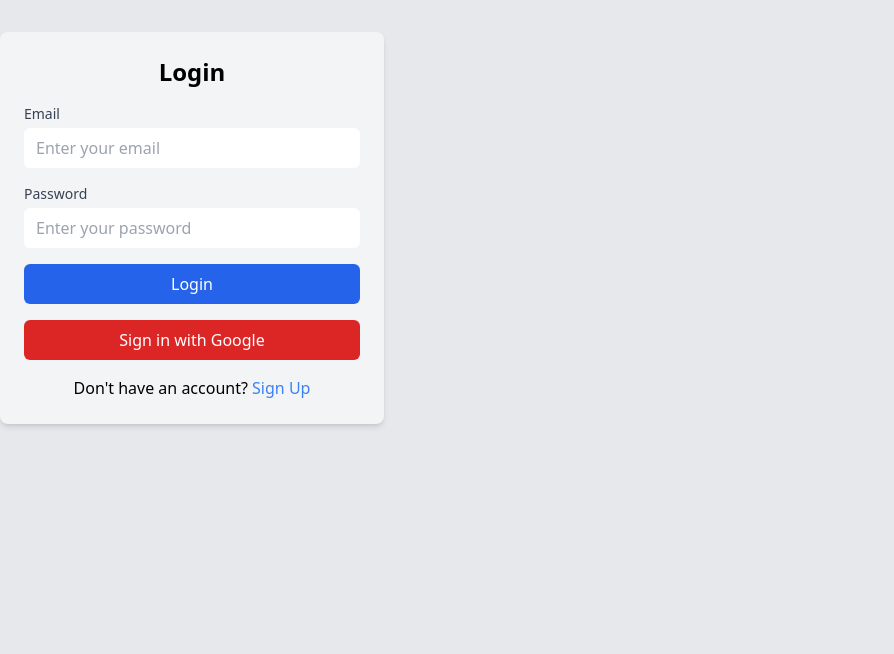
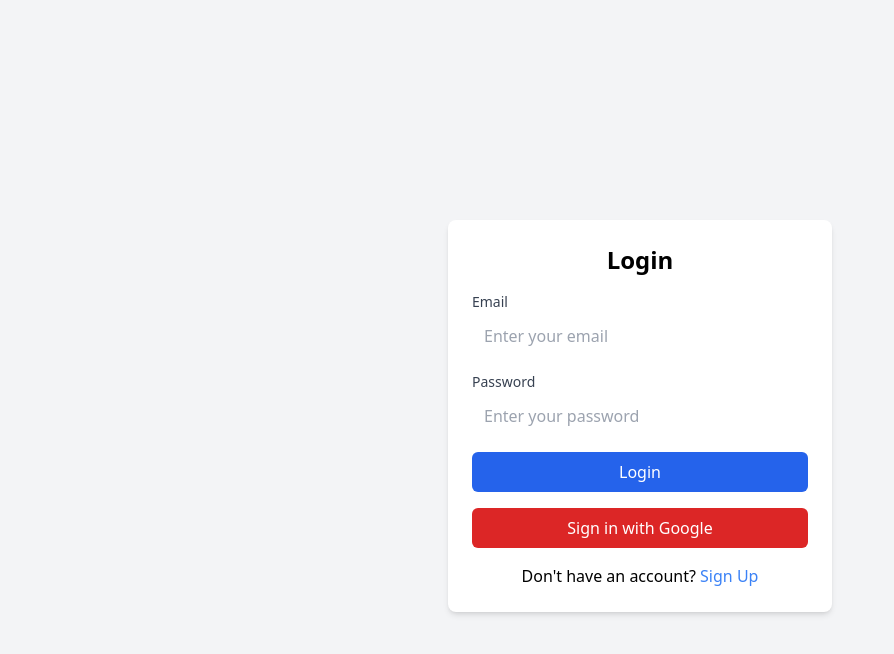
Before and after one commit to Zalasyu/YouTube_QA_RAG_AI, a Next.js app in the folder frontend/: page / in a window 1280 px wide. Shown: the top 654 px of the page, without its empty margins (0-894 px from the left). Built offline with nearby package versions, Linux system fonts and the light colour scheme; no server answers.

Commit message:
Update LoginForm.tsx

```diff
--- a/frontend/app/components/auth/LoginForm.tsx
+++ b/frontend/app/components/auth/LoginForm.tsx
@@ -9,6 +9,8 @@
   GoogleAuthProvider,
   signInWithPopup,
 } from "firebase/auth";
+import { signOut_ } from "../../../firebase"; // Import signOut function
+import { useAuth } from "../../../firebase"; // Import custom useAuth hook
 
 export default function LoginForm() {
   const [isSignUp, setIsSignUp] = useState(false);
@@ -16,6 +18,8 @@
   const [password, setPassword] = useState("");
   const [error, setError] = useState("");
   const router = useRouter(); // Hook for routing
+
+  const { currentUser, isUserActive, isLoading } = useAuth(); // Get user status
 
   const toggleAuthMode = () => {
     setIsSignUp((prev) => !prev);
@@ -53,8 +57,36 @@
     }
   };
 
+  const handleSignOut = async () => {
+    try {
+      await signOut_();
+      console.log("Sign-out successful!");
+      router.push("/login"); // Redirect to the login page after sign-out
+    } catch (err: any) {
+      setError(err.message);
+      console.error("Sign-out error:", err);
+    }
+  };
+
   return (
-    <div className="bg-gray-100 shadow-md rounded-lg p-6 w-full max-w-sm mt-8">
+    <div className="flex items-center justify-center min-h-screen bg-gray-100">
+      <div className="bg-white shadow-md rounded-lg p-6 w-full max-w-sm mt-8">
+        {isLoading ? (
+          <p>Loading...</p>
+        ) : isUserActive ? (
+          <div className="text-center">
+            <h2 className="text-2xl font-semibold mb-4">
+              Welcome, {currentUser?.email || "User"}!
+            </h2>
+            <button
+              onClick={handleSignOut}
+              className="w-full bg-red-600 text-white py-2 rounded-md hover:bg-red-700 transition duration-200"
+            >
+              Sign Out
+            </button>
+          </div>
+        ) : (
+          <>
             <h2 className="text-2xl font-semibold text-center mb-4">
               {isSignUp ? "Sign Up" : "Login"}
             </h2>
@@ -108,6 +140,9 @@
                 {isSignUp ? "Login" : "Sign Up"}
               </button>
             </div>
+          </>
+        )}
+      </div>
     </div>
   );
 }
```
Lines whose indentation alone changed are shown as unchanged.
